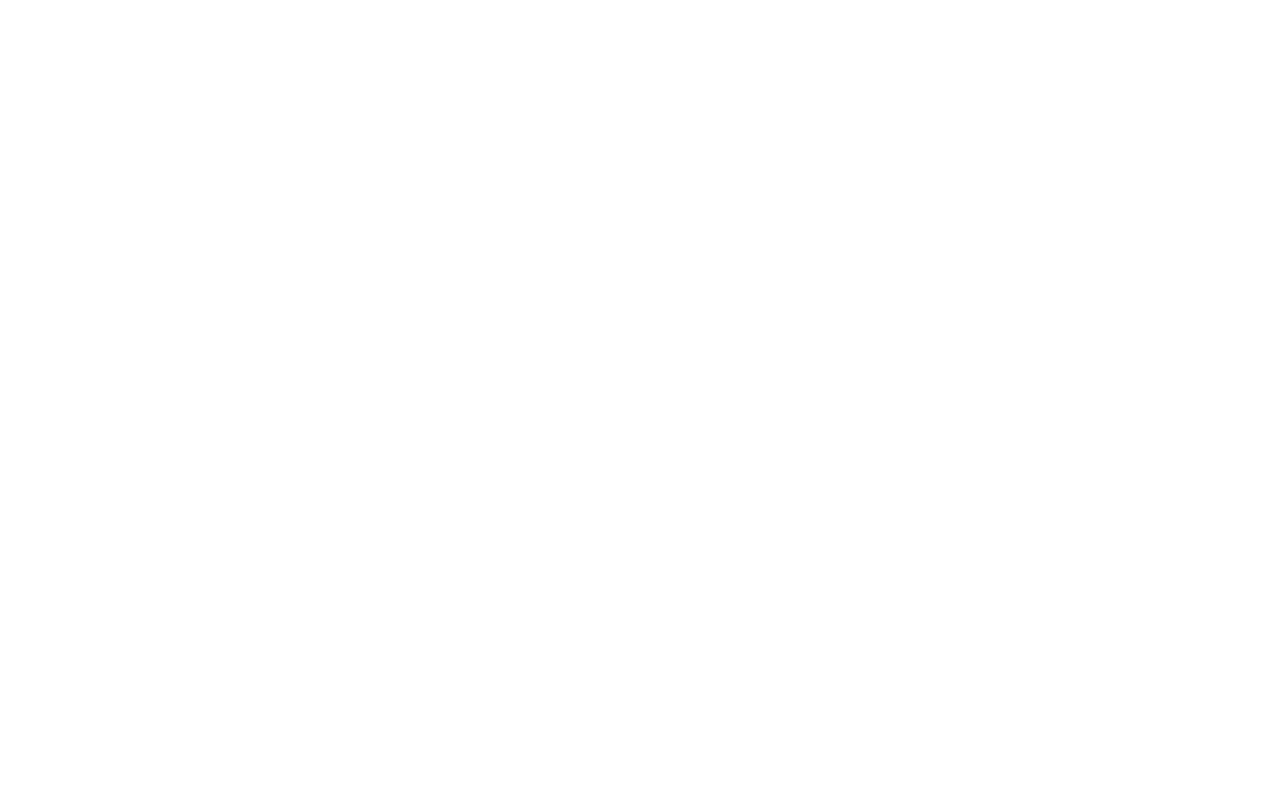
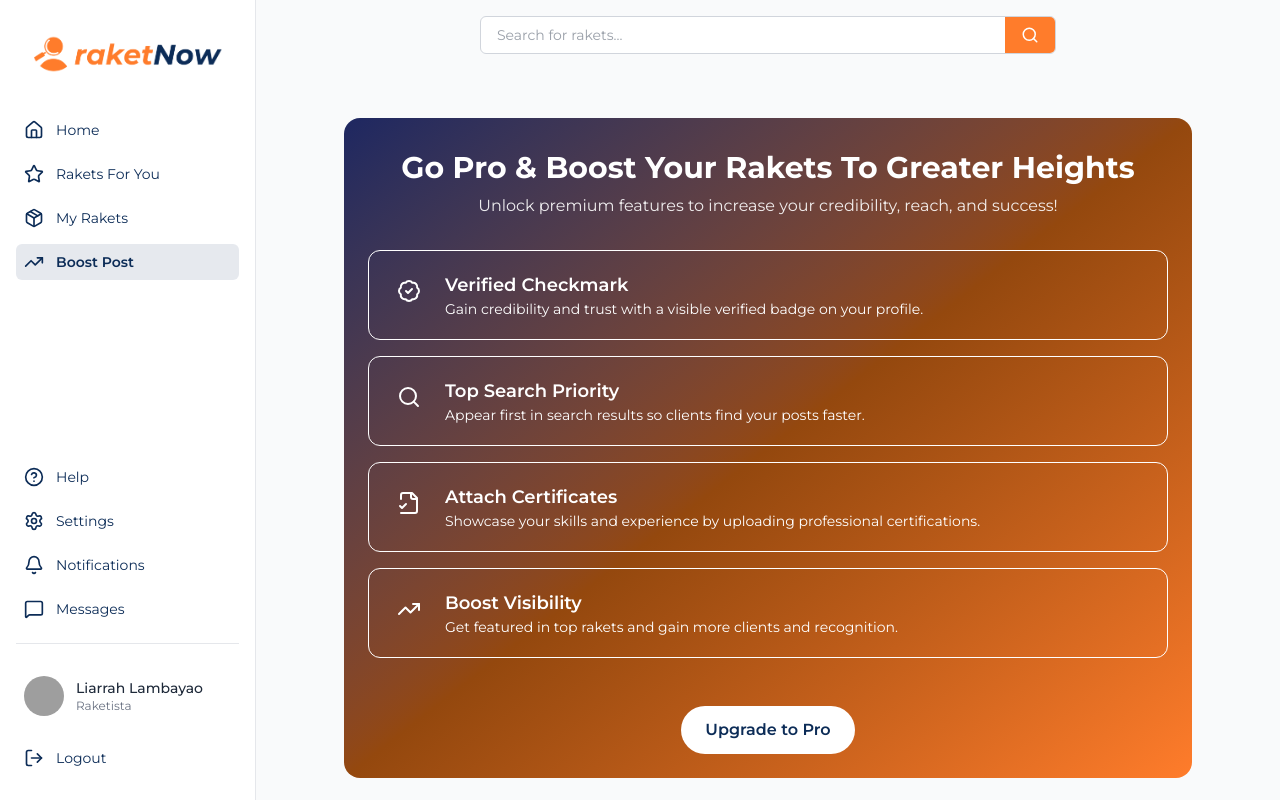
Before and after one commit to RakPaperScissors/RaketNow, a React (Vite) app in the folder frontend/: page /boost in a window 1280 px wide. Before the commit this address had no page. Built offline with nearby package versions, Linux system fonts and the light colour scheme; grey boxes are pictures that could not be loaded.

Commit message:
feat: boost post page

```diff
--- a/frontend/src/App.jsx
+++ b/frontend/src/App.jsx
@@ -14,6 +14,7 @@
 import Home from "./pages/Home";
 import ForYou from "./pages/ForYou";
 import MyRakets from "./pages/MyRakets";
+import Boost from "./pages/Boost";
 
 function AppContent() {
   const location = useLocation();
@@ -41,6 +42,7 @@
         <Route path="/home" element={<Home />} />
         <Route path="/rakets" element={<ForYou />} />
         <Route path="/my-rakets" element={<MyRakets />} />
+        <Route path="/boost" element={<Boost />} />
       </Routes>
 
       {showFooter && <Footer />}
--- /dev/null
+++ b/frontend/src/components/BoostPost.jsx
@@ -0,0 +1,73 @@
+import React from "react";
+import {
+  BadgeCheck,
+  TrendingUp,
+  Search,
+  FileCheck2,
+} from "lucide-react";
+
+const perks = [
+  {
+    title: "Verified Checkmark",
+    description: "Gain credibility and trust with a visible verified badge on your profile.",
+    icon: <BadgeCheck className="w-6 h-6 text-white" />,
+  },
+  {
+    title: "Top Search Priority",
+    description: "Appear first in search results so clients find your posts faster.",
+    icon: <Search className="w-6 h-6 text-white" />,
+  },
+  {
+    title: "Attach Certificates",
+    description: "Showcase your skills and experience by uploading professional certifications.",
+    icon: <FileCheck2 className="w-6 h-6 text-white" />,
+  },
+  {
+    title: "Boost Visibility",
+    description: "Get featured in top rakets and gain more clients and recognition.",
+    icon: <TrendingUp className="w-6 h-6 text-white" />,
+  },
+];
+
+const BoostPost = () => {
+  return (
+    <div className="max-w-4xl mx-auto p-6 overflow-x-hidden">
+      <div className="rounded-2xl bg-gradient-to-br from-[#1e2761] via-[#94480e] to-[#ff7c2b] text-white overflow-hidden">
+        {/* Header */}
+        <div className="px-6 py-8 text-center">
+          <h1 className="text-3xl font-bold mb-2">
+            Go Pro & Boost Your Rakets To Greater Heights
+          </h1>
+          <p className="text-white/90">
+            Unlock premium features to increase your credibility, reach, and success!
+          </p>
+        </div>
+
+        {/* Perks Section */}
+        <div className="px-6 grid gap-4 pb-6">
+          {perks.map((perk, idx) => (
+            <div
+              key={idx}
+              className=" border border-white text-white rounded-xl p-5 flex items-start space-x-4 "
+            >
+              <div className=" p-2 rounded-md">{perk.icon}</div>
+              <div>
+                <h2 className="text-lg font-semibold">{perk.title}</h2>
+                <p className="text-sm text-white">{perk.description}</p>
+              </div>
+            </div>
+          ))}
+        </div>
+
+        {/* Button */}
+        <div className="px-6 py-6 text-center">
+          <button className="bg-white text-[#0C2C57] px-6 py-3 rounded-full font-semibold hover:bg-gray-100 transition">
+            Upgrade to Pro
+          </button>
+        </div>
+      </div>
+    </div>
+  );
+};
+
+export default BoostPost;
--- a/frontend/src/components/DashboardCardList.jsx
+++ b/frontend/src/components/DashboardCardList.jsx
@@ -39,7 +39,7 @@
           "Rank higher in search",
         ]}
         ctaText="Upgrade Now"
-        ctaLink="#"
+        ctaLink="/boost"
         isPromo={true}
         bgGradient="from-[#1e2761] via-[#94480e] to-[#ff7c2b]"
         textColor="text-white"
--- /dev/null
+++ b/frontend/src/pages/Boost.jsx
@@ -0,0 +1,30 @@
+import React from "react";
+import SearchBar from "../components/SearchBar";
+import SideNav from "../components/SideNav";
+import BoostPost from "../components/BoostPost";
+
+const MyRakets = () => {
+  return (
+    <div className="flex h-screen bg-[#f9fafb]">
+      {/* Fixed Sidebar */}
+      <div className="fixed inset-y-0 left-0 w-64 z-20 bg-white border-r">
+        <SideNav />
+      </div>
+
+      {/* Main Content */}
+      <div className="ml-64 flex-1 flex flex-col h-screen overflow-hidden">
+        {/* Top Section */}
+        <div className="sticky top-0 z-10 bg-white">
+          <SearchBar />
+        </div>
+
+        {/* Scrollable Content */}
+        <div className="flex-1 overflow-y-auto px-8 py-6 space-y-6 ">
+        <BoostPost />
+        </div>
+      </div>
+    </div>
+  );
+};
+
+export default MyRakets;
```
